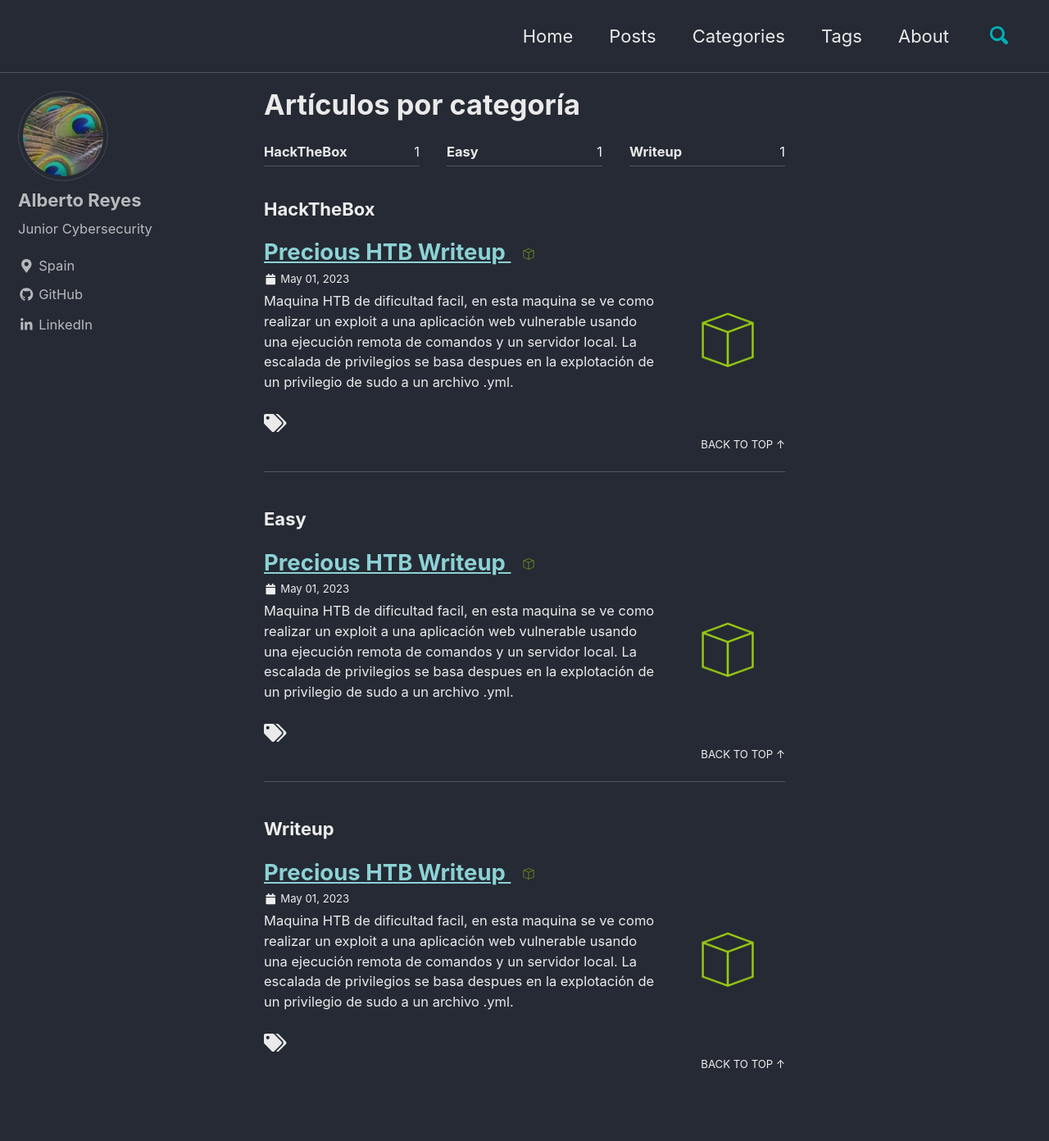
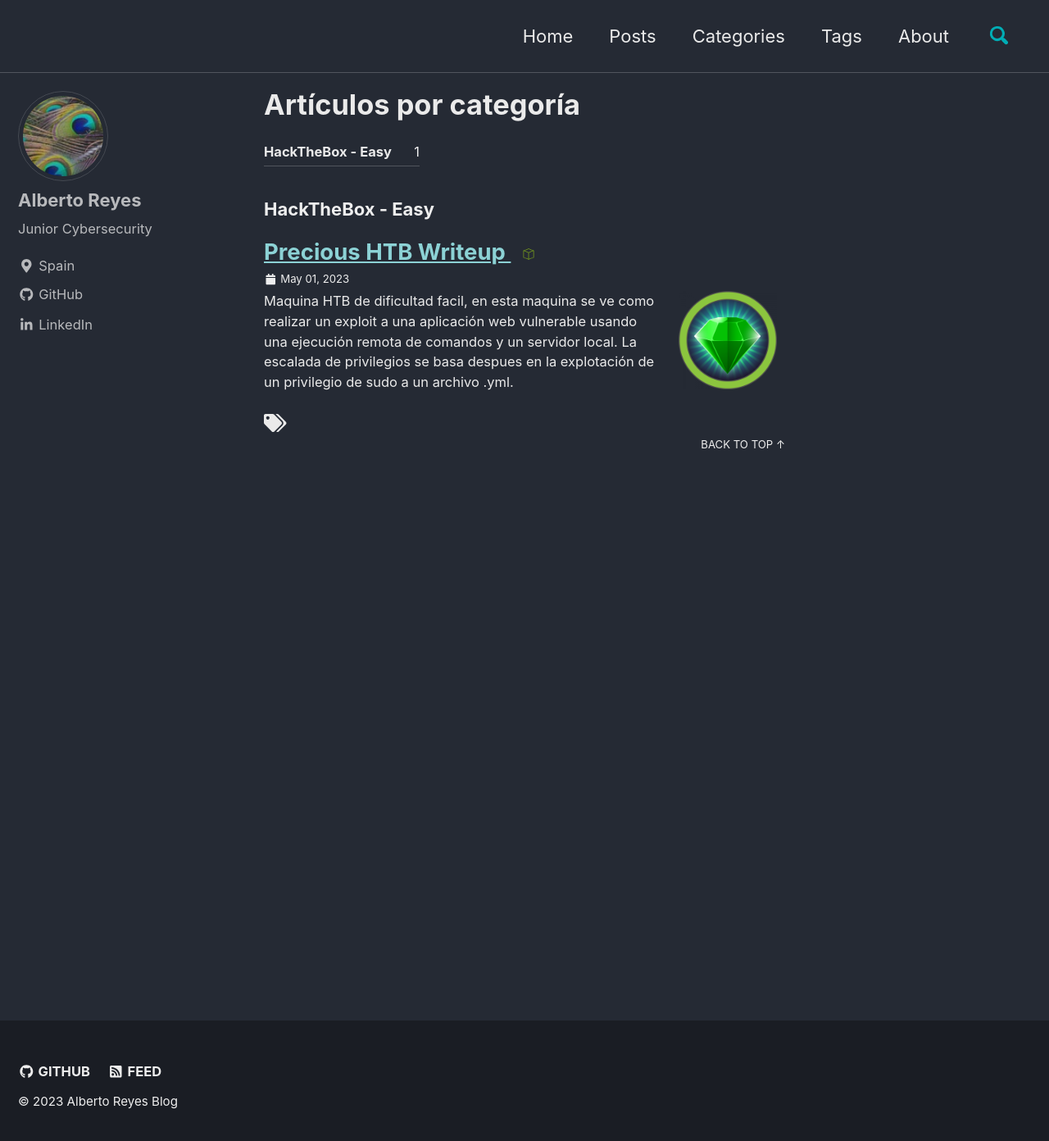
Before and after one commit to albertociber/albertociber.github.io, a Jekyll site: the page built from _pages/category-archive.md, in a window 1280 px wide and 1400 px high. Shown: the top 1392 px of the window at 82% size. Built offline with Jekyll 4.4.1, drawn with Linux system fonts in a browser that asks for light colours; cached includes are drawn as plain includes.

Commit message:
Conf images

```diff
--- a/_posts/2023-05-01-Precious-HackTheBox.md
+++ b/_posts/2023-05-01-Precious-HackTheBox.md
@@ -5,14 +5,11 @@ excerpt: "Maquina HTB de dificultad facil, en esta maquina se ve como realizar u
 show_date: true
 classes: wide
 header:
-  teaser: /assets/images/HackTheBox-icon.png
+  teaser: /assets/images/CTFs/Precious-HTB/icon.png
   teaser_home_page: true
   icon: /assets/images/HackTheBox-icon.png
-  icon_home_page: true
 categories:
-  - HackTheBox
-  - Easy
-  - Writeup
+  - HackTheBox - Easy
 ---
 
 # Enumeración 🔎
```
Also changed, not shown: assets/images/CTFs/Precious-HTB/header.png (added), assets/images/CTFs/Precious-HTB/icon.png (added), assets/images/TryHackMe-icon.png (added).
